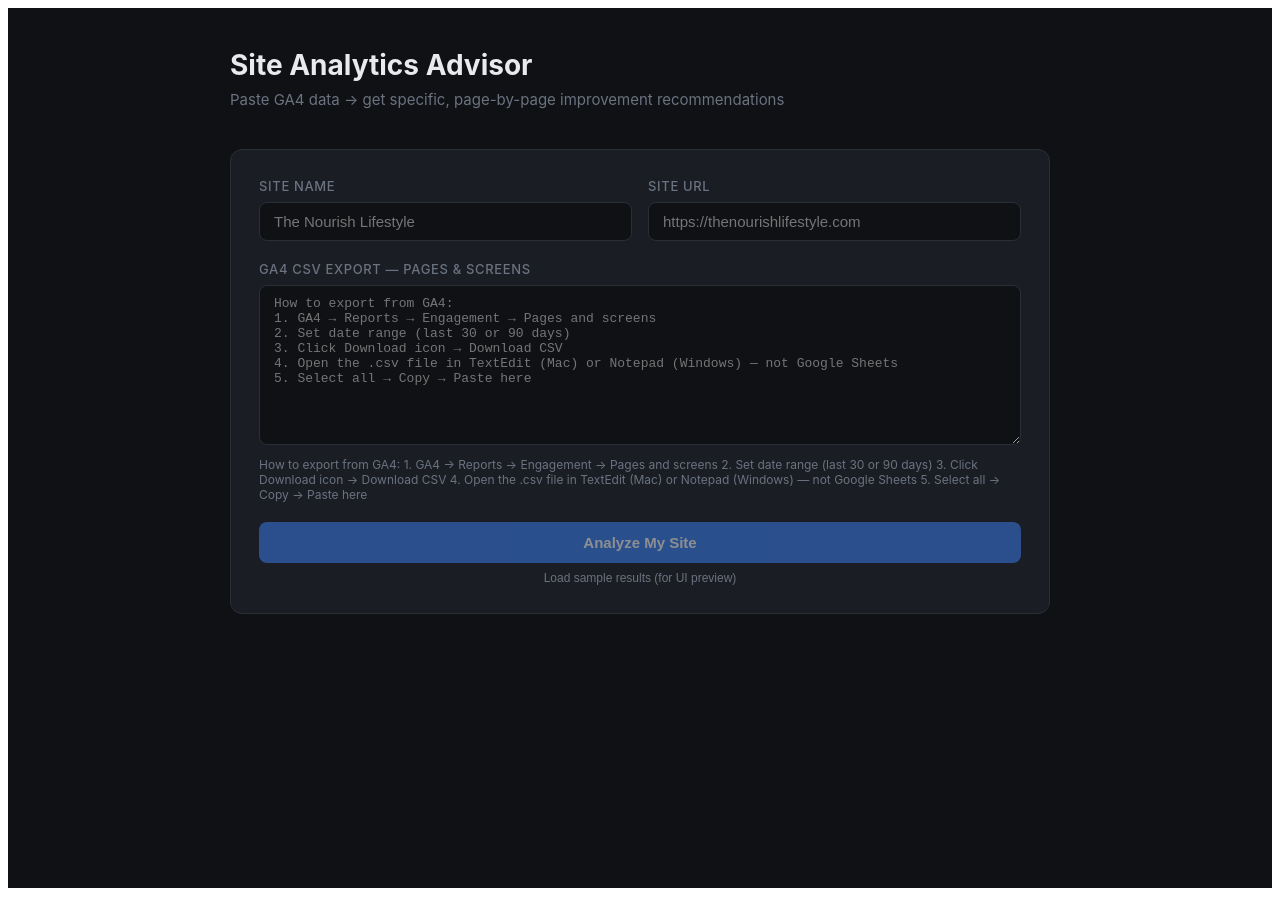
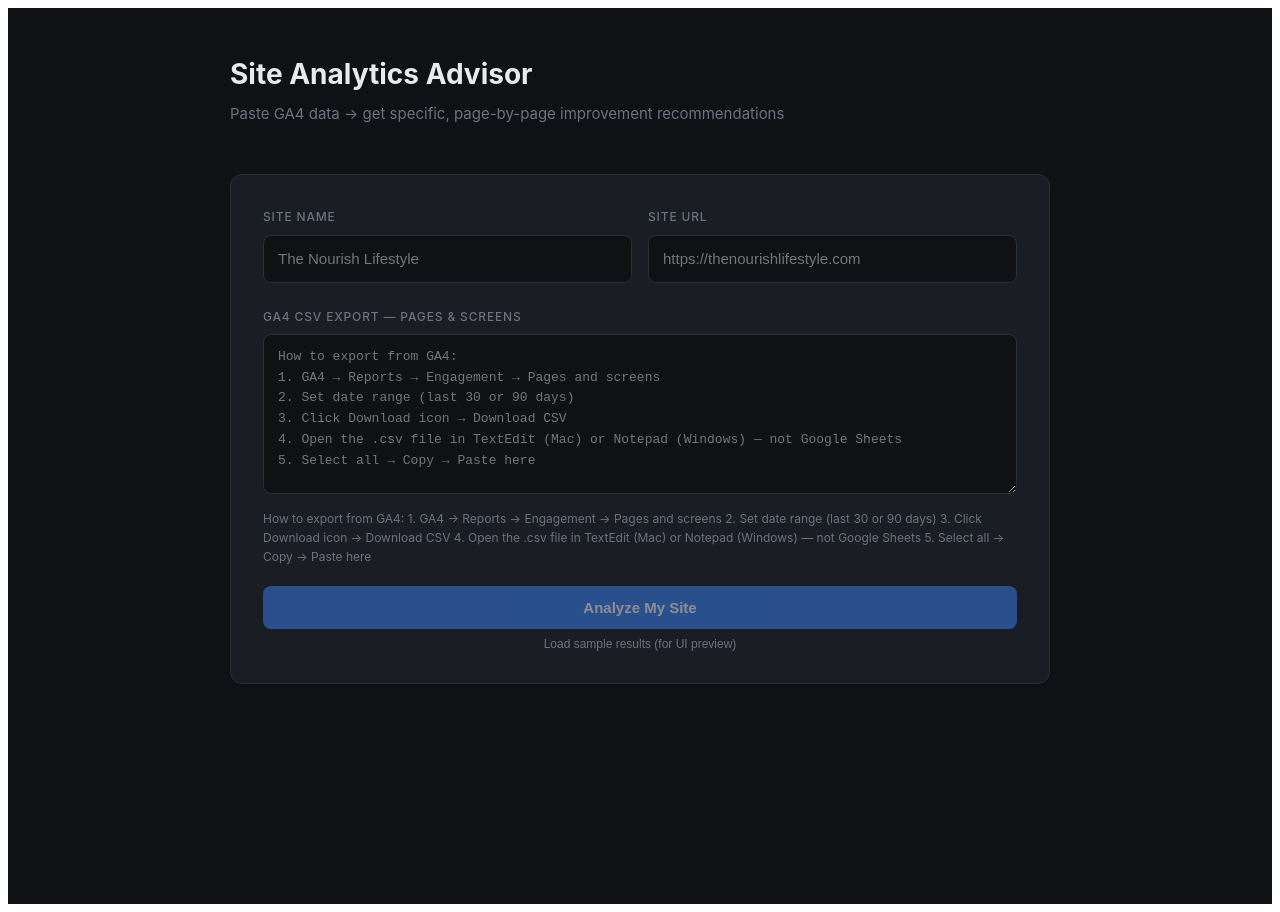
Before and after one commit to vikkib/site-analytics-tool, a React (Create React App) app: page / in a window 1280 px wide. Built offline with nearby package versions, Linux system fonts and the light colour scheme.

Commit message:
Section 2: typography and spacing — line heights, card padding, item gaps, breathing room
Co-Authored-By: Claude Sonnet 4.6 <noreply@anthropic.com>

```diff
--- a/src/App.jsx
+++ b/src/App.jsx
@@ -18,21 +18,23 @@ const styles = {
     minHeight: '100vh',
     background: COLORS.bg,
     color: COLORS.text,
-    fontFamily: "'Inter', -apple-system, sans-serif",
-    padding: '40px 20px',
+    fontFamily: "'Inter', system-ui, -apple-system, sans-serif",
+    fontSize: 15,
+    lineHeight: 1.6,
+    padding: '48px 20px',
   },
   container: { maxWidth: 820, margin: '0 auto' },
-  header: { marginBottom: 40 },
-  h1: { fontSize: 28, fontWeight: 700, margin: 0, color: COLORS.text },
-  subtitle: { color: COLORS.muted, marginTop: 8, fontSize: 15 },
+  header: { marginBottom: 48 },
+  h1: { fontSize: 28, fontWeight: 700, margin: 0, color: COLORS.text, lineHeight: 1.3 },
+  subtitle: { color: COLORS.muted, marginTop: 10, fontSize: 15, lineHeight: 1.6 },
   card: {
     background: COLORS.surface,
     border: `1px solid ${COLORS.border}`,
     borderRadius: 12,
-    padding: 28,
-    marginBottom: 20,
+    padding: 32,
+    marginBottom: 24,
   },
-  label: { display: 'block', fontSize: 13, color: COLORS.muted, marginBottom: 8, fontWeight: 500, textTransform: 'uppercase', letterSpacing: '0.05em' },
+  label: { display: 'block', fontSize: 12, color: COLORS.muted, marginBottom: 8, fontWeight: 500, textTransform: 'uppercase', letterSpacing: '0.07em' },
   input: {
     width: '100%',
     background: COLORS.bg,
@@ -40,9 +42,10 @@ const styles = {
     borderRadius: 8,
     color: COLORS.text,
     fontSize: 15,
-    padding: '10px 14px',
+    padding: '11px 14px',
     boxSizing: 'border-box',
     outline: 'none',
+    lineHeight: 1.6,
   },
   textarea: {
     width: '100%',
@@ -51,29 +54,31 @@ const styles = {
     borderRadius: 8,
     color: COLORS.text,
     fontSize: 13,
-    padding: '10px 14px',
+    padding: '12px 14px',
     boxSizing: 'border-box',
     outline: 'none',
     resize: 'vertical',
-    fontFamily: 'monospace',
+    fontFamily: "'JetBrains Mono', 'Fira Mono', 'Courier New', monospace",
     minHeight: 160,
+    lineHeight: 1.6,
   },
-  row: { display: 'flex', gap: 16, marginBottom: 20 },
+  row: { display: 'flex', gap: 16, marginBottom: 24 },
   col: { flex: 1 },
   button: {
     background: COLORS.accent,
     color: '#fff',
     border: 'none',
     borderRadius: 8,
-    padding: '12px 28px',
+    padding: '11px 28px',
     fontSize: 15,
-    fontWeight: 700,
+    fontWeight: 600,
     cursor: 'pointer',
     width: '100%',
     marginTop: 8,
+    lineHeight: 1.4,
   },
   buttonDisabled: { opacity: 0.5, cursor: 'not-allowed' },
-  sectionTitle: { fontSize: 18, fontWeight: 700, marginBottom: 20, marginTop: 0 },
+  sectionTitle: { fontSize: 18, fontWeight: 700, marginBottom: 20, marginTop: 0, lineHeight: 1.3 },
   badge: (severity) => ({
     display: 'inline-block',
     padding: '3px 10px',
@@ -87,30 +92,31 @@ const styles = {
     border: `1px solid ${severity === 'CRITICAL' ? 'rgba(239,68,68,0.4)' : 'rgba(245,158,11,0.4)'}`,
   }),
   pageCard: {
-    background: COLORS.bg,
+    background: COLORS.surface,
     border: `1px solid ${COLORS.border}`,
-    borderRadius: 10,
-    padding: 20,
-    marginBottom: 14,
+    borderRadius: 12,
+    padding: 24,
+    marginBottom: 16,
   },
-  pageHeader: { display: 'flex', justifyContent: 'space-between', alignItems: 'flex-start', marginBottom: 12, gap: 12 },
-  pagePath: { fontFamily: 'monospace', fontSize: 14, color: COLORS.accent, fontWeight: 600 },
-  metaRow: { display: 'flex', gap: 20, marginBottom: 14 },
-  metaStat: { fontSize: 13 },
+  pageHeader: { display: 'flex', justifyContent: 'space-between', alignItems: 'flex-start', marginBottom: 16, gap: 12 },
+  pagePath: { fontFamily: "'JetBrains Mono', 'Fira Mono', 'Courier New', monospace", fontSize: 14, color: COLORS.accent, fontWeight: 600 },
+  metaRow: { display: 'flex', gap: 24, marginBottom: 20 },
+  metaStat: { fontSize: 14, lineHeight: 1.6 },
   metaLabel: { color: COLORS.muted },
-  issueList: { marginBottom: 12 },
-  issueItem: { fontSize: 13, color: COLORS.text, marginBottom: 4, paddingLeft: 16, position: 'relative' },
+  issueList: { marginBottom: 16 },
+  issueItem: { fontSize: 14, color: COLORS.text, marginBottom: 12, paddingLeft: 16, position: 'relative', lineHeight: 1.6 },
   fixList: {},
-  fixItem: { fontSize: 13, color: COLORS.text, marginBottom: 6, paddingLeft: 16, position: 'relative', lineHeight: 1.5 },
-  divider: { color: COLORS.muted, fontSize: 12, marginBottom: 8, fontWeight: 600, textTransform: 'uppercase', letterSpacing: '0.05em' },
+  fixItem: { fontSize: 14, color: COLORS.text, marginBottom: 12, paddingLeft: 16, position: 'relative', lineHeight: 1.6 },
+  divider: { color: COLORS.muted, fontSize: 11, marginBottom: 12, marginTop: 4, fontWeight: 600, textTransform: 'uppercase', letterSpacing: '0.07em' },
   summary: {
     background: COLORS.surface,
     border: `1px solid ${COLORS.border}`,
     borderRadius: 10,
-    padding: '16px 20px',
-    marginBottom: 24,
-    fontSize: 14,
+    padding: '20px 24px',
+    marginBottom: 32,
+    fontSize: 15,
     color: COLORS.textSecondary,
+    lineHeight: 1.6,
   },
   error: {
     background: 'rgba(239,68,68,0.08)',
@@ -137,8 +143,8 @@ const styles = {
     padding: '36px 48px',
     textAlign: 'center',
   },
-  loadingTitle: { fontSize: 18, fontWeight: 700, marginBottom: 10 },
-  loadingSteps: { color: COLORS.muted, fontSize: 14, lineHeight: 1.8, margin: 0 },
+  loadingTitle: { fontSize: 18, fontWeight: 700, marginBottom: 12, lineHeight: 1.3 },
+  loadingSteps: { color: COLORS.muted, fontSize: 14, lineHeight: 2, margin: 0 },
   pulse: {
     width: 48, height: 48, borderRadius: '50%',
     border: `3px solid ${COLORS.border}`,
```
